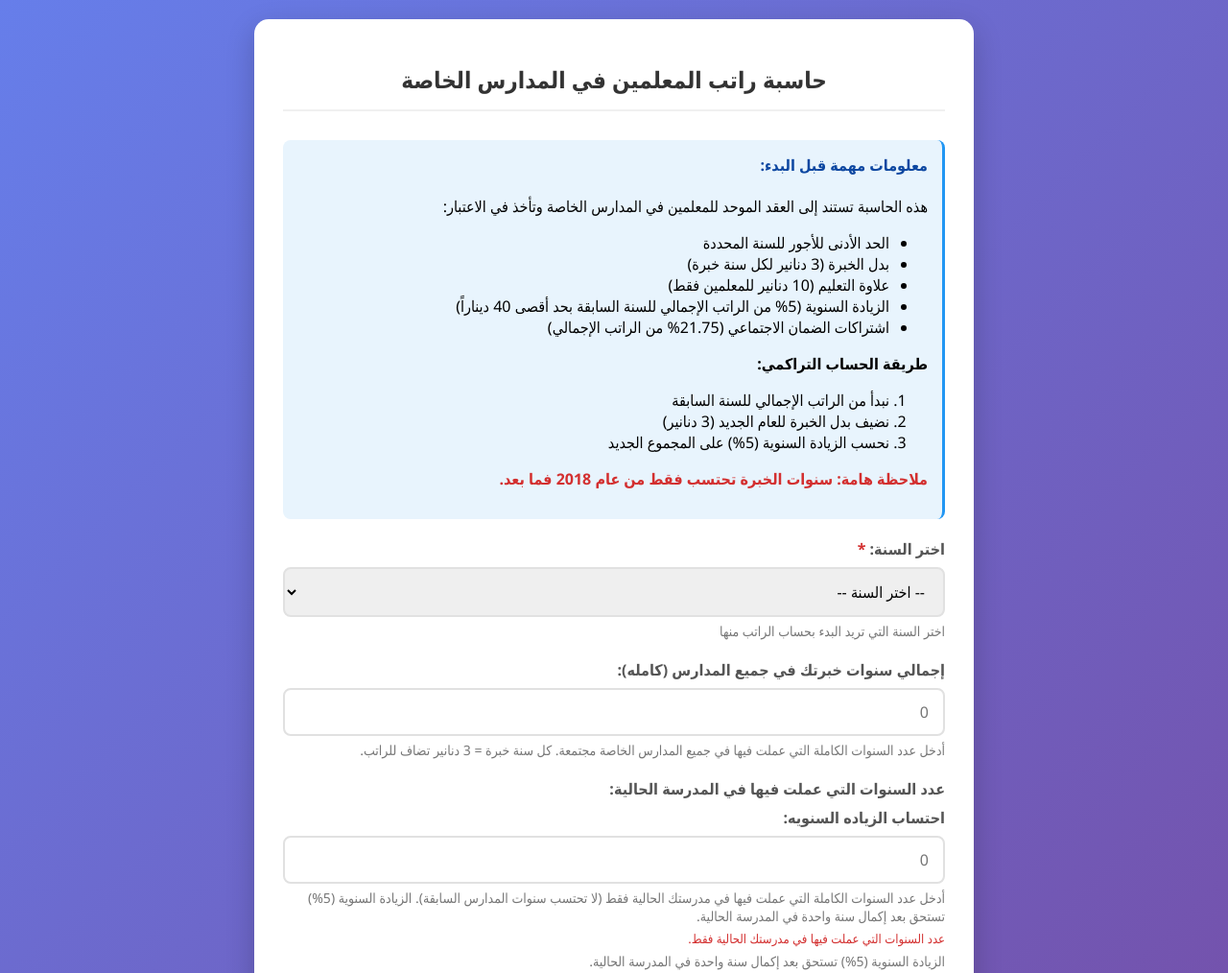
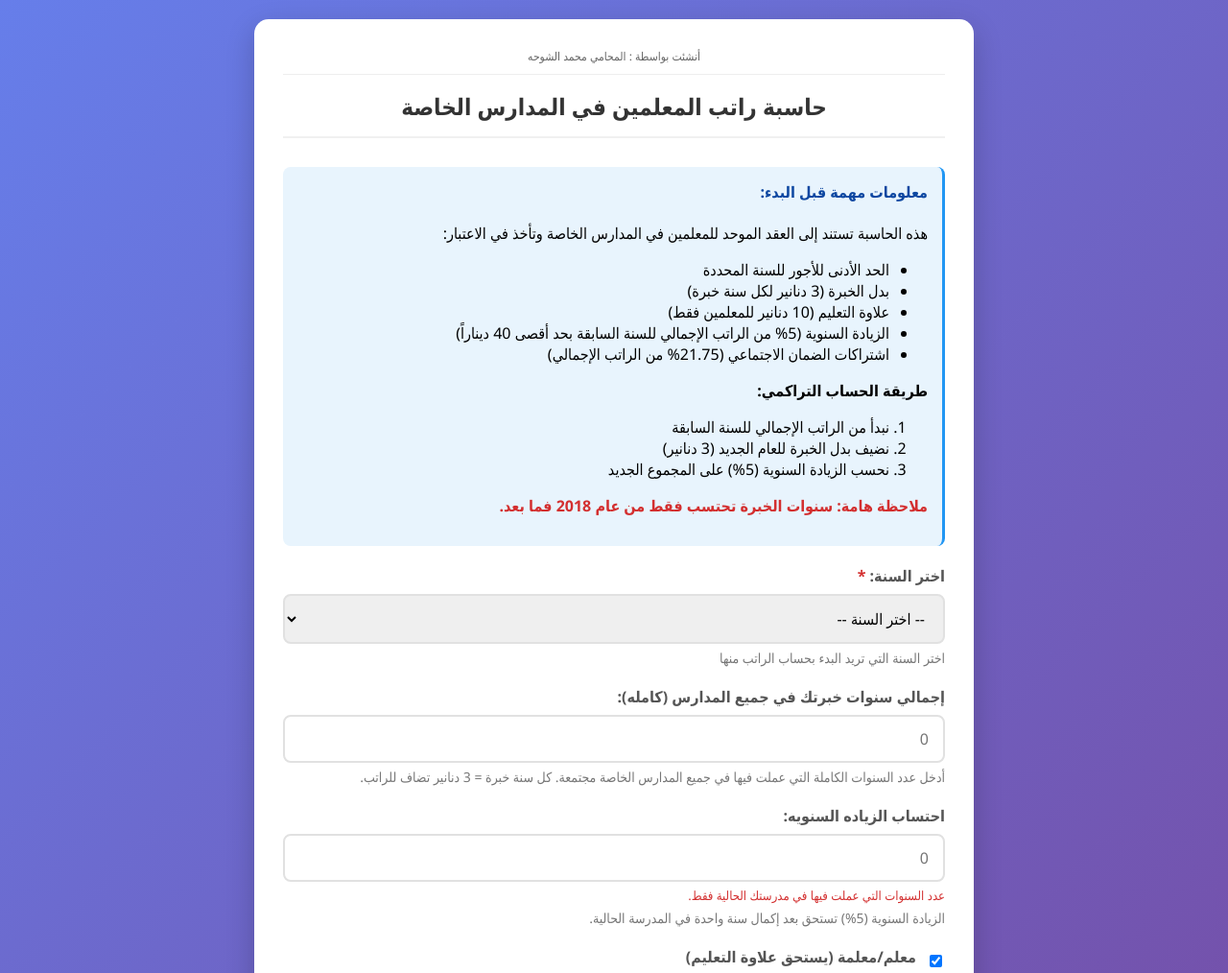
Before and after one commit to MOJASH/teacher, a plain HTML site: page index.html in a window 1280 px wide. Shown: the top 1014 px of the page at 96% size. Drawn offline with Linux system fonts and the light colour scheme.

Commit message:
Update index.html التعديل الصحيح

```diff
--- a/index.html
+++ b/index.html
@@ -28,6 +28,16 @@
             padding: 30px;
             width: 100%;
             max-width: 750px;
+        }
+
+        /* إضافة تنسيق الجملة الجديدة في أعلى الصفحة */
+        .creator-note {
+            text-align: center;
+            font-size: 12px;
+            color: #666;
+            margin-bottom: 10px;
+            padding-bottom: 10px;
+            border-bottom: 1px solid #eee;
         }
 
         h1 {
@@ -254,6 +264,9 @@
 </head>
 <body>
     <div class="calculator">
+        <!-- إضافة الجملة الجديدة في أعلى الصفحة -->
+        <div class="creator-note">أنشئت بواسطة : المحامي محمد الشوحه</div>
+
         <h1>حاسبة راتب المعلمين في المدارس الخاصة</h1>
 
         <div class="info-section">
@@ -304,10 +317,8 @@
         </div>
 
         <div class="form-group">
-            <label for="schoolYears">عدد السنوات التي عملت فيها في المدرسة الحالية:</label>
             <label for="schoolYears">احتساب الزياده السنويه:</label>
             <input type="number" id="schoolYears" min="0" placeholder="0" class="tabable-field">
-            <div class="help-text">أدخل عدد السنوات الكاملة التي عملت فيها في مدرستك الحالية فقط (لا تحتسب سنوات المدارس السابقة). الزيادة السنوية (5%) تستحق بعد إكمال سنة واحدة في المدرسة الحالية.</div>
             <div class="small-red-text">عدد السنوات التي عملت فيها في مدرستك الحالية فقط.</div>
             <div class="help-text">الزيادة السنوية (5%) تستحق بعد إكمال سنة واحدة في المدرسة الحالية.</div>
         </div>
```
